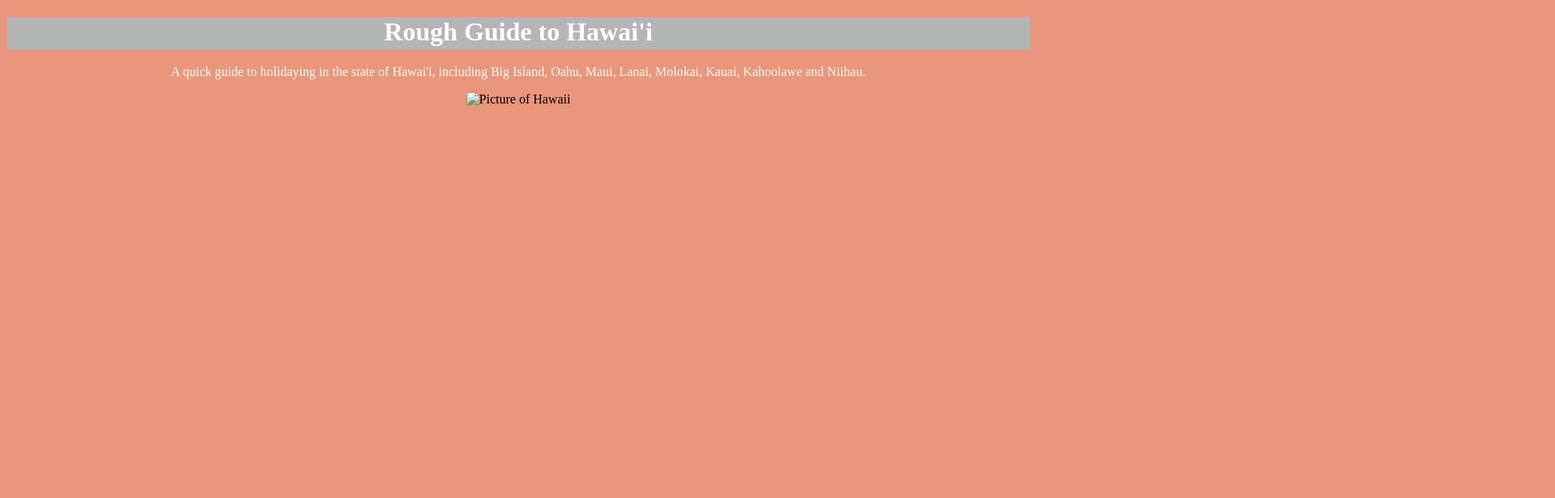
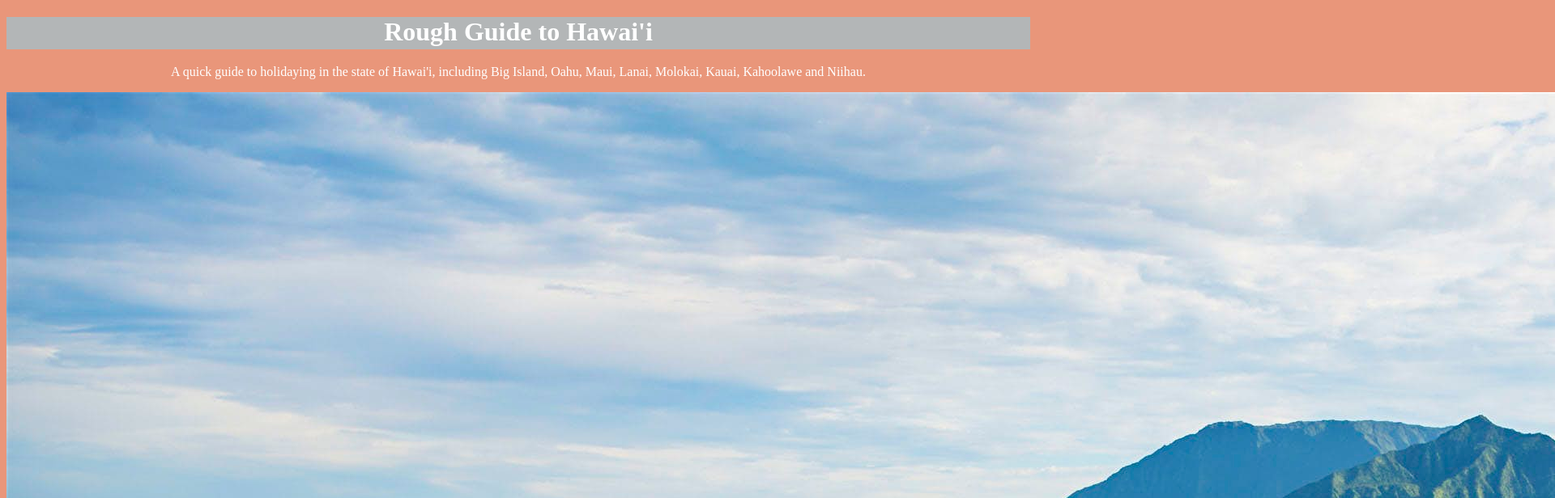
Before and after one commit to oniblock/demo_hawaii, a plain HTML site: page index.html in a window 1280 px wide. Shown: the top 616 px of the page at 81% size, 1920 px wide, since content can reach past the window. Drawn offline with Linux system fonts and the light colour scheme.

Commit message:
Update index.html

```diff
--- a/index.html
+++ b/index.html
@@ -17,7 +17,7 @@
 	<div id=h1box>
 	<h1>Rough Guide to Hawai'i</h1>
 	<p>A quick guide to holidaying in the state of Hawai'i, including Big Island, Oahu, Maui, Lanai, Molokai, Kauai, Kahoolawe and Niihau. </p>
-	<img src="/demo_hawaii/hawaii/" alt="Picture of Hawaii"/>
+	<img src="/demo_hawaii/hawaii.jpg" alt="Picture of Hawaii"/>
 
 </body>
 </html>
```
